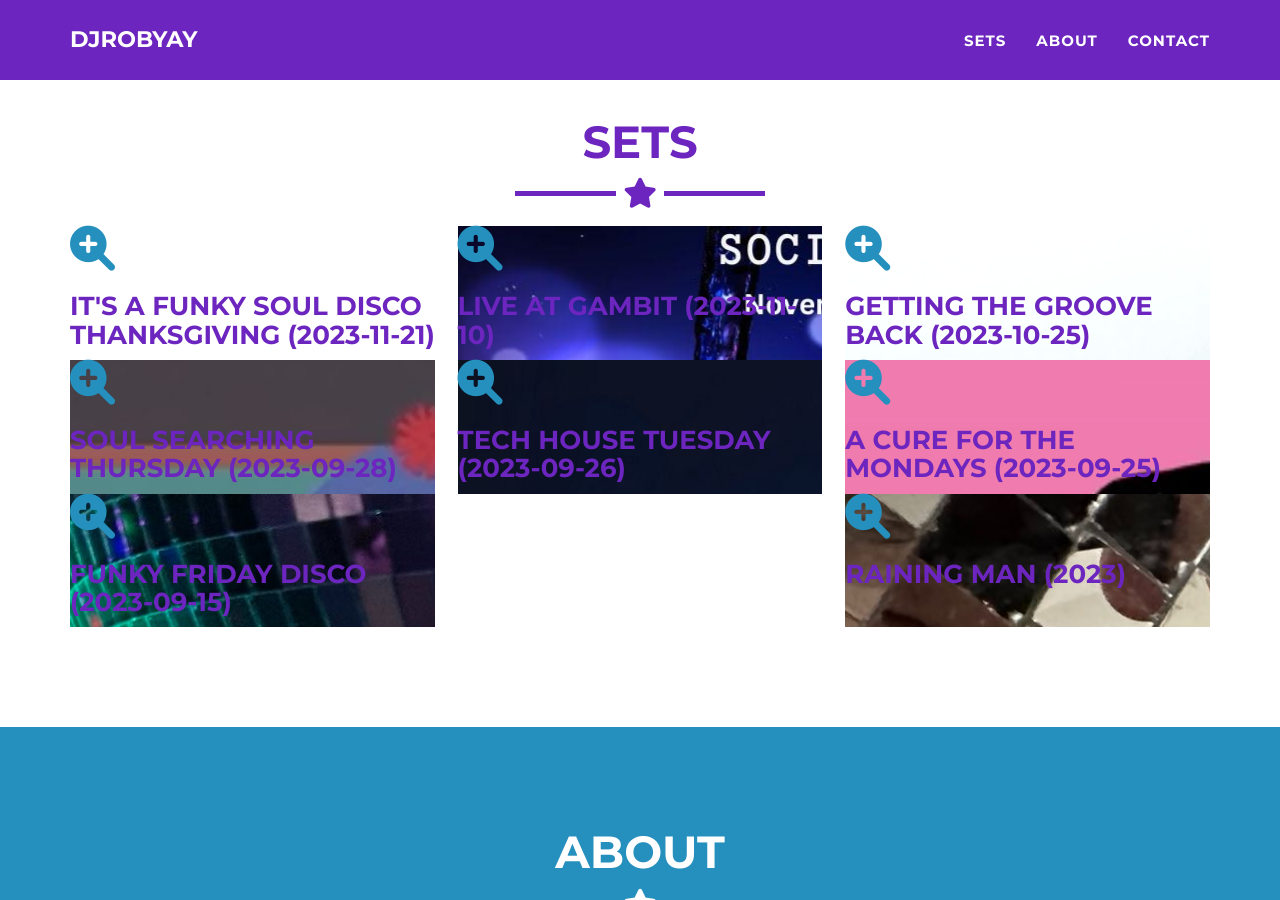
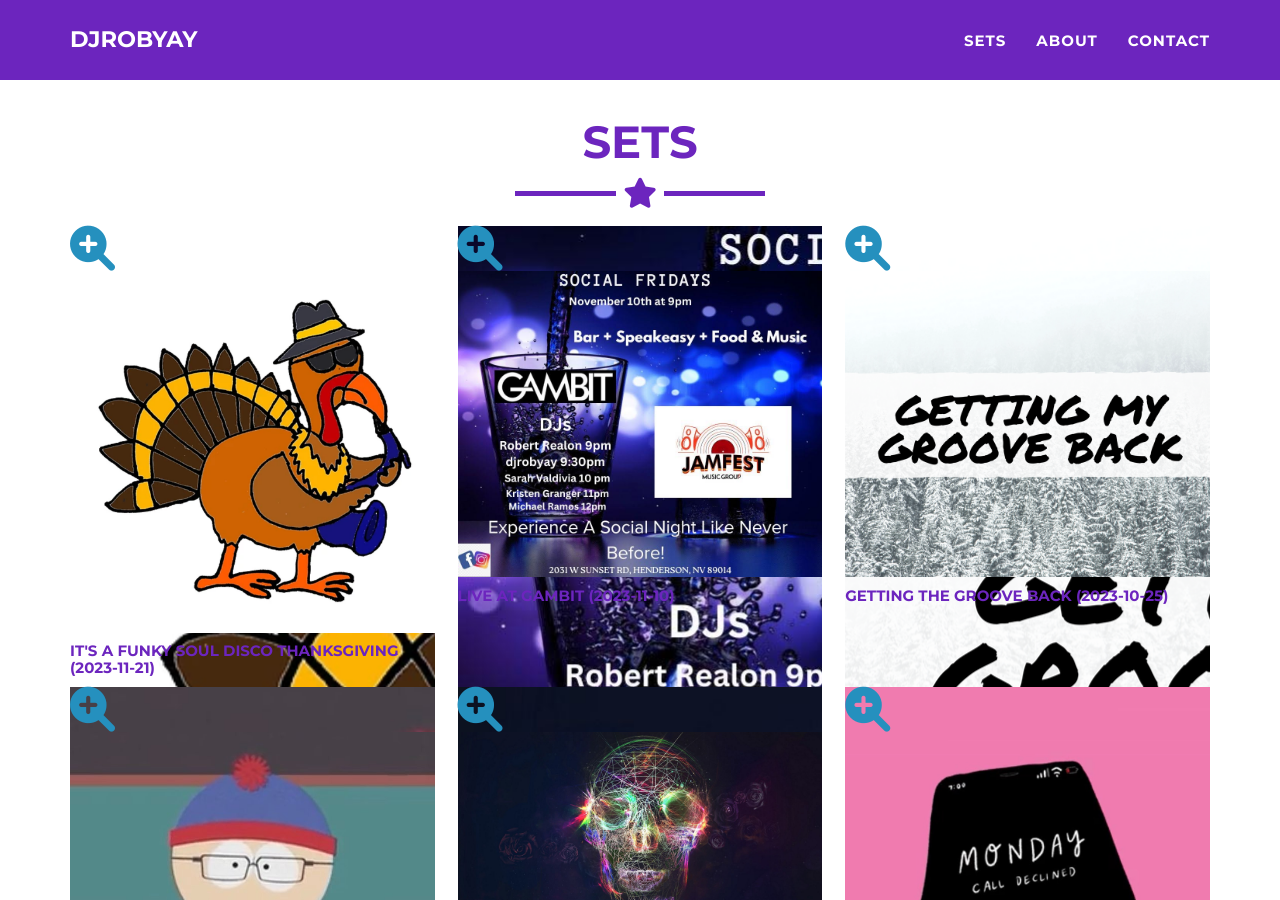
Before and after one commit to djrobyay/djrobyay.github.io, a Jekyll site: the page built from _posts/2023-11-21-its-a-funky-soul-disco-thanksgiving.markdown, in a window 1280 px wide and 900 px high, scrolled down 1036 px. Built offline with Jekyll 4.4.1, drawn with Linux system fonts in a browser that asks for light colours.

Commit message:
more changes and fixes

```diff
--- a/_includes/portfolio_grid.html
+++ b/_includes/portfolio_grid.html
@@ -20,8 +20,13 @@
               <i class="fa fa-search-plus fa-3x"></i>
             </div>
           </div>
+          {% if post.img %}
+          <img src="img/sets/{{ post.img }}" class="img-responsive" alt="{{ post.alt }}">
+          {% else %}
+          <img src="img/sets/gobi.jpeg" class="img-responsive" alt="star tracks over Mongolia's Gobi Desert">
+          {% endif %}
         </a>
-        <h3><span>{{ post.title }}</span></h3>
+        <h5><span>{{ post.title }}</span></h5>
       </div>
       {% endfor %}
     </div>
--- a/_posts/2023-09-26-tech-house-tuesday.markdown
+++ b/_posts/2023-09-26-tech-house-tuesday.markdown
@@ -6,7 +6,7 @@
 alt: "rainbow fractal skull"
 title: Tech House Tuesday (2023-09-26)
 description:
-  - line: Emboldened by the work I'd done in recent days, I kept creating. I really wanted to try playing with tracks that I think of as more "later in the night" - less vocal and traditionally instrumental, more vocal samples and electronic instrumentals - if only to prove to myself that I could mix something that wasn't big girl diva house.
+  - line: Emboldened by the work I'd done in recent days, I kept creating. I really wanted to try playing with tracks that I think of as more "later in the night" - less fully vocal and traditionally instrumental, more vocal samples and electronic instrumentals - if only to prove to myself that I could mix something that wasn't big girl diva house.
   - line: I think a lot of these tracks still push up against that big girl diva line, but it's much more of a techy feel than I usually find myself playing. I like it. I want to do more like this!
 mixcloudurl: https://www.mixcloud.com/djrobyay/tech-house-tuesday-2023-09-26/
 houseurl: https://www.house-mixes.com/profile/djrobyay/tech-house-tuesday-2023-09-26
```
